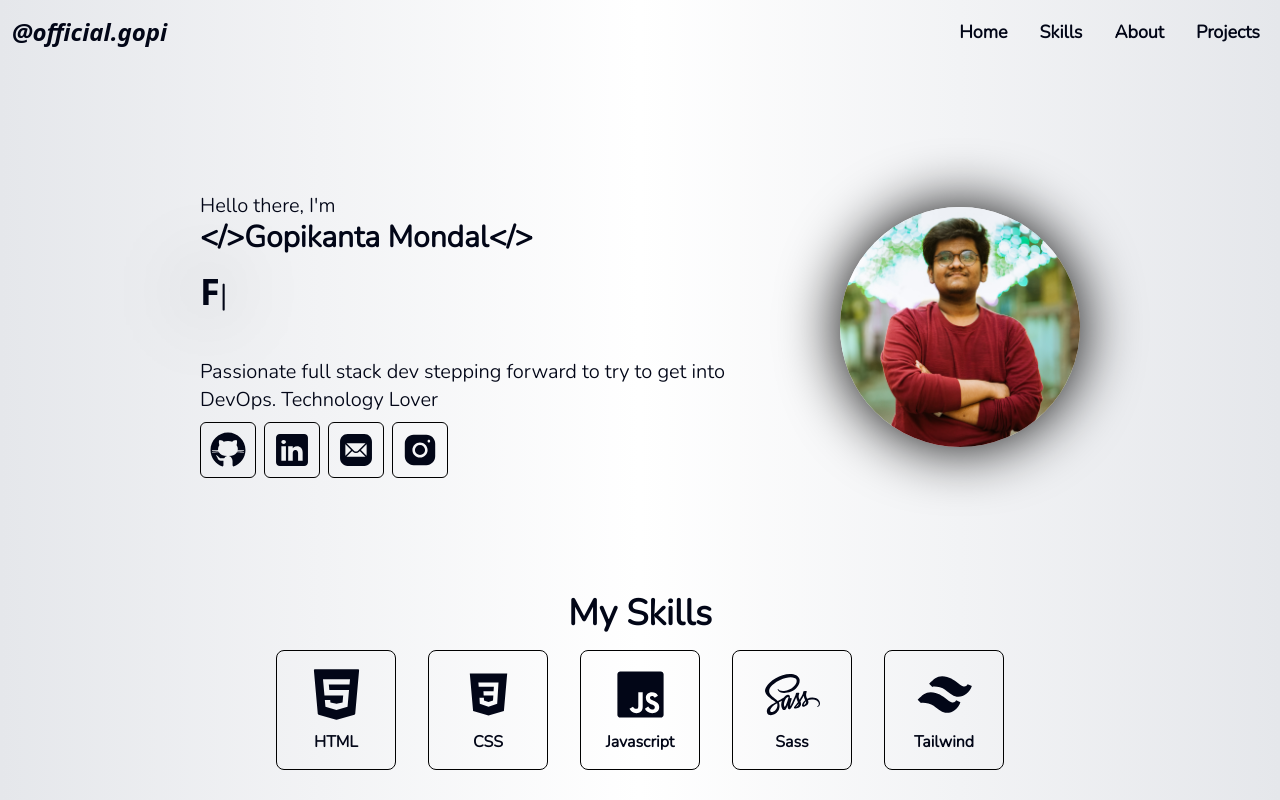
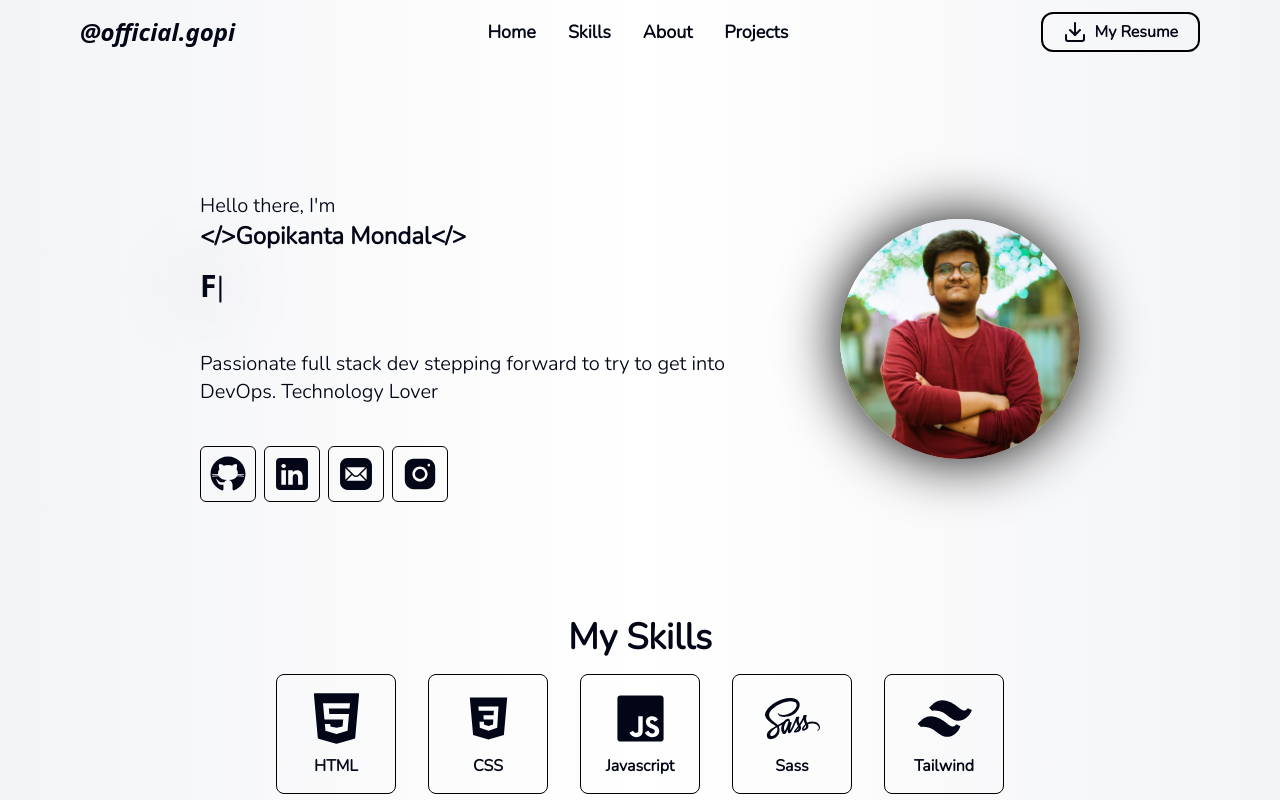
Before and after one commit to OfficialGopi/Portfolio, a React (Vite) app: page / in a window 1280 px wide. Built offline with nearby package versions, Linux system fonts and the light colour scheme.

Commit message:
major change

```diff
--- a/index.html
+++ b/index.html
@@ -2,7 +2,7 @@
 
 <!DOCTYPE html>
 <html lang="en"
-  class=" scroll-smooth text-slate-950 dark:text-slate-50   bg-gradient-to-r from-gray-200 via-white to-gray-200 dark:bg-gradient-to-r dark:from-black dark:via-slate-950 dark:to-gray-950">
+  class=" scroll-smooth text-slate-950 dark:text-slate-50   bg-gradient-to-r from-gray-100 via-white to-gray-100 dark:bg-gradient-to-r dark:from-black dark:via-slate-950 dark:to-gray-950">
 
 <head>
   <meta charset="UTF-8" />
--- a/src/Utils/LinkBtn.jsx
+++ b/src/Utils/LinkBtn.jsx
@@ -1,12 +1,12 @@
 import React from "react";
 
-const LinkBtn = ({ Icon = null, href, btnName, setHamburgerClose = null }) => {
+const LinkBtn = ({ Icon = null, href, btnName, setHamburgerClose }) => {
   return (
     <>
       <a
         href={href}
         className=" block  overflow-hidden px-2 py-1 dark:text-slate-400 hover:text-slate-700 dark:hover:text-white active:text-blue-950 active:dark:text-white transition-colors"
-        onClick={setHamburgerClose ? setHamburgerClose : () => {}}
+        onClick={setHamburgerClose}
       >
         <button className="text-lg font-semibold flex justify-center h-full items-center ">
           {Icon ? <Icon /> : ""}
--- a/src/assets/icon/Download.jsx
+++ b/src/assets/icon/Download.jsx
@@ -4,15 +4,20 @@ const Download = () => {
   return (
     <>
       <svg
+        xmlns="http://www.w3.org/2000/svg"
+        width="24"
+        height="24"
+        viewBox="0 0 24 24"
+        fill="none"
         stroke="currentColor"
-        fill="currentColor"
-        stroke-width="0"
-        viewBox="0 0 24 24"
-        className="h-full"
-        xmlns="http://www.w3.org/2000/svg"
+        stroke-width="2"
+        stroke-linecap="round"
+        stroke-linejoin="round"
+        class="lucide lucide-download"
       >
-        <path fill="none" d="M0 0h24v24H0z"></path>
-        <path d="M18 15v3H6v-3H4v3c0 1.1.9 2 2 2h12c1.1 0 2-.9 2-2v-3h-2zm-1-4-1.41-1.41L13 12.17V4h-2v8.17L8.41 9.59 7 11l5 5 5-5z"></path>
+        <path d="M21 15v4a2 2 0 0 1-2 2H5a2 2 0 0 1-2-2v-4" />
+        <polyline points="7 10 12 15 17 10" />
+        <line x1="12" x2="12" y1="15" y2="3" />
       </svg>
     </>
   );
--- a/src/assets/icon/Up.jsx
+++ b/src/assets/icon/Up.jsx
@@ -6,7 +6,7 @@ const Up = () => {
       <svg
         fill="currentColor"
         xmlns="http://www.w3.org/2000/svg"
-        className="h-10"
+        className="h-full"
         viewBox="0 0 462.847 462.847"
       >
         <g>
--- a/src/components/Navbar.jsx
+++ b/src/components/Navbar.jsx
@@ -4,7 +4,7 @@ import Download from "../assets/icon/Download";
 const Navbar = () => {
   return (
     <>
-      <nav className="w-full h-full flex  top-0 bg-gradient-to-r from-gray-200 via-white to-gray-200 dark:bg-gradient-to-r bg-opacity-90 dark:from-black dark:via-slate-950 dark:to-gray-950  justify-between p-3  items-center gap-2">
+      <nav className="w-full h-full flex  top-0 bg-gradient-to-r from-gray-100 via-white to-gray-100  dark:bg-gradient-to-r   dark:from-black dark:via-slate-950 dark:to-gray-950  justify-between p-3 lg:px-20  items-center gap-2">
         <span className="font-extrabold italic text-2xl font-sans">
           @official.gopi
         </span>
@@ -14,15 +14,15 @@ const Navbar = () => {
           <LinkBtn href={"#about"} btnName={"About"} />
           <LinkBtn href={"#projects"} btnName={"Projects"} />
         </div>
-        {/* <a
-          href={"/MyResume.pdf"}
-          className=" block  overflow-hidden  h-full px-4 rounded-lg dark:bg-blue-950 dark:hover:bg-blue-900 dark:text-slate-300 hover:text-white active:text-white transition-colors"
-        >
-          <button className="text-base  font-semibold flex justify-center items-center h-full ">
+        <div className="h-full">
+          <a
+            href="#home"
+            className="h-full px-5 py-1 gap-2 font-semibold   flex items-center  border-2 border-black rounded-xl hover:bg-black hover:text-white transition-colors duration-300"
+          >
             <Download />
-            <span>Resume</span>
-          </button>
-        </a>{" "} */}
+            <span>My Resume</span>
+          </a>
+        </div>
       </nav>
     </>
   );
--- a/src/components/NavbarMd.jsx
+++ b/src/components/NavbarMd.jsx
@@ -5,12 +5,12 @@ const NavbarMd = () => {
   const [hamburgerOpen, setHamburgerOpen] = useState(false);
   return (
     <>
-      <nav className="w-full transition-all flex  bg-gradient-to-r from-gray-200 via-white to-gray-200 dark:bg-gradient-to-r    dark:from-black dark:via-slate-950 dark:to-gray-950 bg-opacity-95  justify-between p-3  items-center gap-2">
+      <nav className="w-full h-full sticky  transition-all flex z-20 top-0  bg-gradient-to-r from-gray-100 via-white to-gray-100 dark:bg-gradient-to-r    dark:from-black dark:via-slate-950 dark:to-gray-950 bg-opacity-95  justify-between p-3  items-center gap-2">
         <span className="font-extrabold italic text-2xl font-sans">
           @official.gopi
         </span>
         <button
-          className="flex flex-col h-full items-center rotate-x-180 gap-2 transition-transform"
+          className="flex flex-col h-[30px] items-center rotate-x-180 gap-2 transition-transform"
           style={
             hamburgerOpen
               ? {
@@ -25,14 +25,9 @@ const NavbarMd = () => {
           <Up />
         </button>
       </nav>
-
       <Hamburger
         setHamburgerClose={() => setHamburgerOpen(false)}
         hamburgerOpen={hamburgerOpen}
-        style={{
-          height: hamburgerOpen ? "auto" : "0",
-          overflow: "hidden",
-        }}
       />
     </>
   );
--- a/src/components/NavbarMd/Hamburger.jsx
+++ b/src/components/NavbarMd/Hamburger.jsx
@@ -1,10 +1,14 @@
 import React from "react";
 import LinkBtn from "../../Utils/LinkBtn";
 
-const Hamburger = ({ setHamburgerClose, style }) => {
+const Hamburger = ({ hamburgerOpen, setHamburgerClose }) => {
   return (
     <>
-      <div className="transition-all" style={style}>
+      <div
+        className={`transition-all z-10   pb-2 absolute w-full bottom-[100%] bg-gradient-to-r from-gray-100 via-white to-gray-100 dark:bg-gradient-to-r    dark:from-black dark:via-slate-950 dark:to-gray-950  ${
+          hamburgerOpen ? "translate-y-[calc(100%+64px)]" : ""
+        }`}
+      >
         <div className="flex items-center flex-col gap-4 justify-center">
           <LinkBtn
             href={"#home"}
--- a/src/pages/Home.jsx
+++ b/src/pages/Home.jsx
@@ -2,6 +2,7 @@ import React, { useEffect, useRef } from "react";
 import Gopi from "./../assets/gopi.jpg";
 import Contact from "./../components/Contact";
 import Typed from "typed.js";
+import Download from "../assets/icon/Download";
 
 const Home = () => {
   const el = useRef(null);
@@ -36,14 +37,14 @@ const Home = () => {
           <div className="dark:text-slate-300 flex flex-col text-3xl my-4 sm:w-1/2 w-3/4">
             <span className=" dark:text-slate-300 lg:text-xl md:text-lg text-base flex-col  flex my-4">
               <span> Hello there, I'm</span>
-              <span className="font-bold text-xl md:text-2xl lg:text-3xl">
+              <span className="font-bold text-lg md:text-xl lg:text-2xl">
                 {"</>"}Gopikanta Mondal{"</>"}
               </span>
             </span>
             <div>
               <span
                 ref={el}
-                className="font-semibold font-sans dark:text-white dark:drop-shadow-blue-manual drop-shadow-dark-manual shadow-slate-50 text-3xl md:text-4xl "
+                className="font-semibold z-0 font-sans dark:text-white dark:drop-shadow-blue-manual drop-shadow-dark-manual shadow-slate-50 text-lg md:text-3xl "
               ></span>
             </div>
             <br />
@@ -51,6 +52,15 @@ const Home = () => {
               Passionate full stack dev stepping forward to try to get into
               DevOps. Technology Lover
             </span>
+            <div className="my-4">
+              <a
+                href="#home"
+                className=" text-base max-w-[160px] p-2 gap-2 font-semibold  justify-center  md:hidden flex items-center  border-2 border-black rounded-xl hover:bg-black hover:text-white transition-colors duration-300"
+              >
+                <Download />
+                <span>My Resume</span>
+              </a>
+            </div>
             <Contact />
           </div>
           <div className="md:w-60 rounded-[100%] overflow-hidden md:h-60 sm:h-40 sm:w-40 h-32 w-32 dark:shadow-blue-manual shadow-dark-manual">
```
Also changed, not shown: src/assets/icon/download.svg (added).
